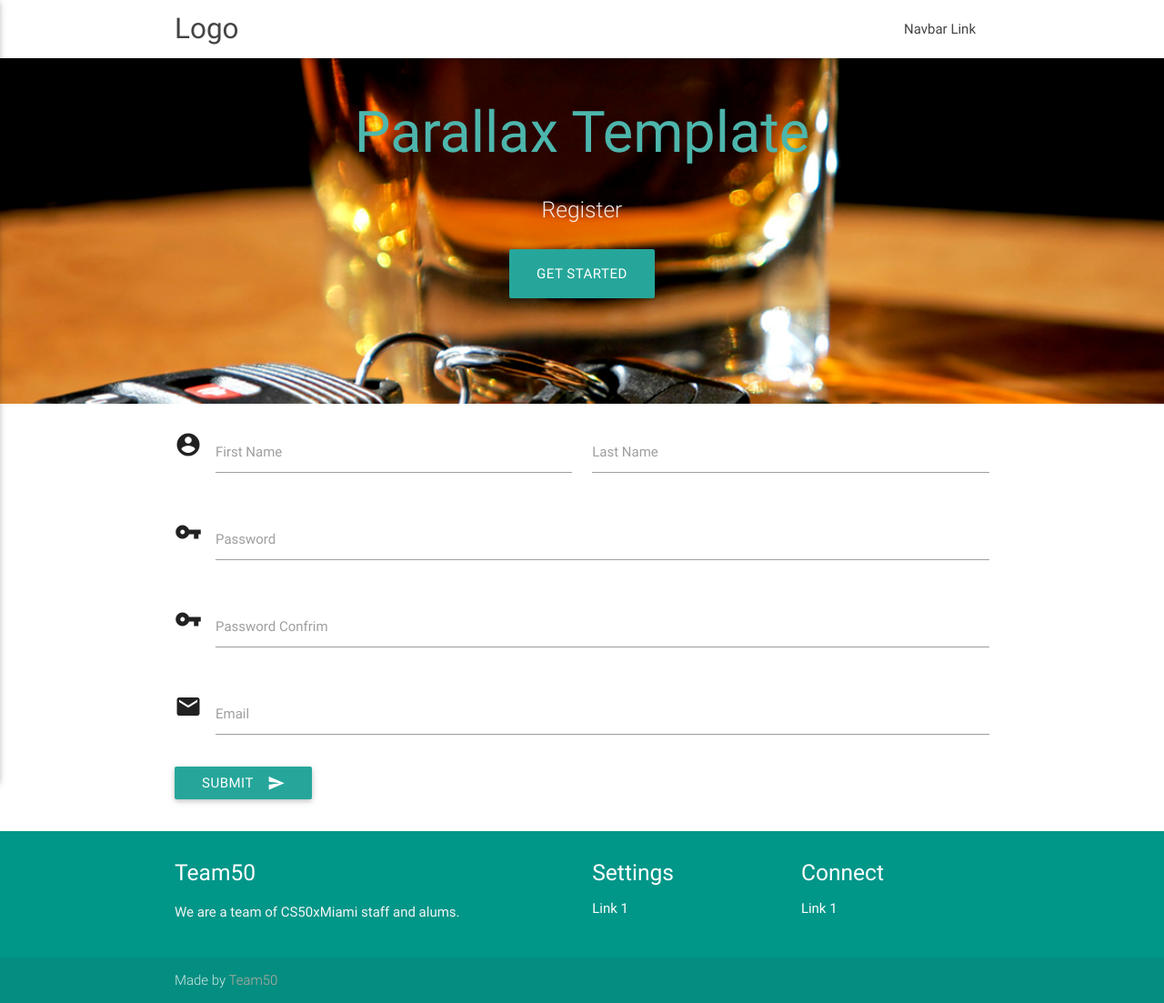
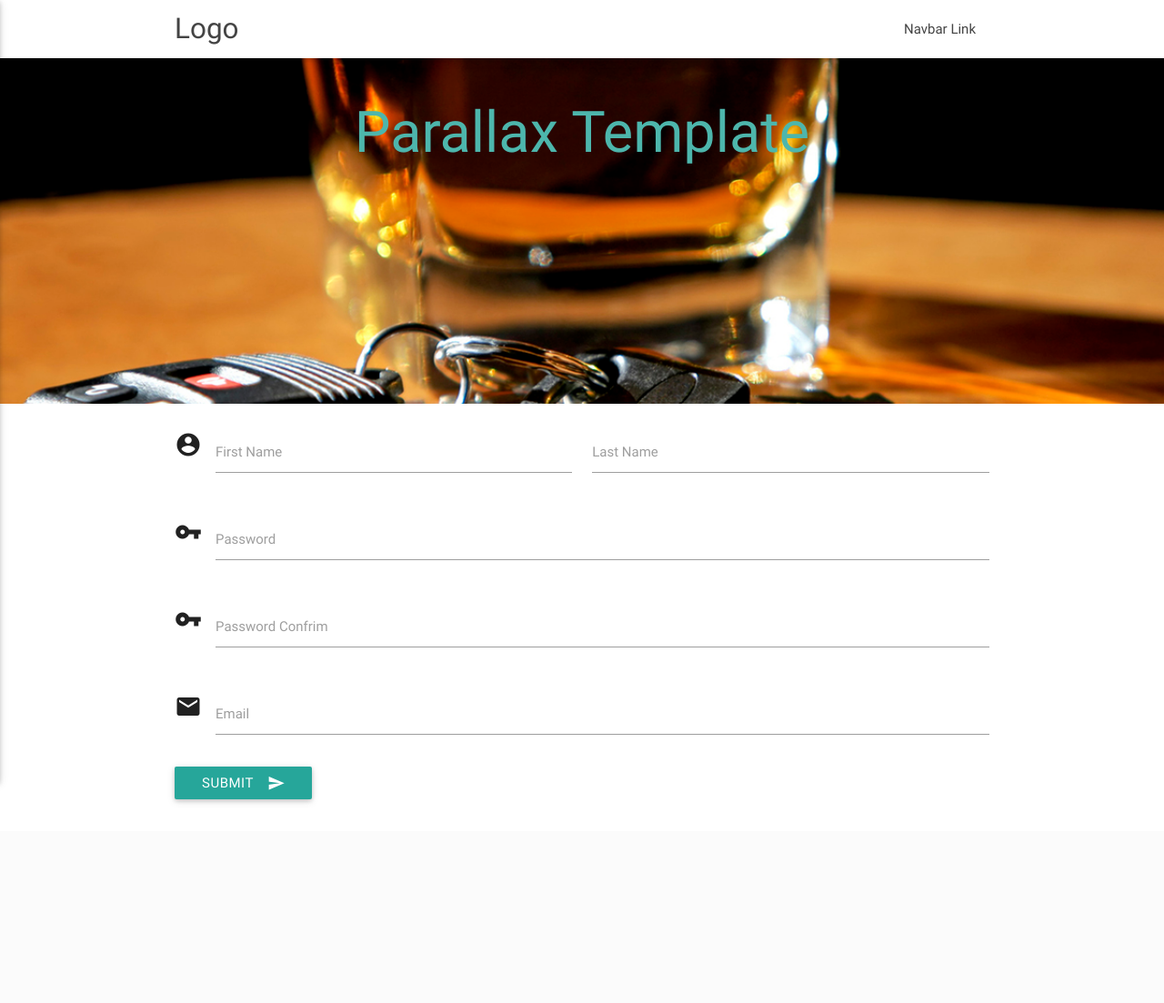
Before and after one commit to marliseu/visa-app, a PHP site: page /register.php in a window 1280 px wide. Shown: the whole page at 91% size. After the commit the page ends 883 px from the top, so only its background shows below. Run offline with PHP 8.4, Linux system fonts and the light colour scheme; some libraries are stand-ins or nearby versions.

Commit message:
removed footer from register

```diff
--- a/register.php
+++ b/register.php
@@ -2,5 +2,5 @@
   require('views/head.php');
   require('views/navigation.php');
   require('views/register-page.php');
-  require('views/footer.php');
+  require('views/scripts.php');
 ?>
--- a/views/footer.php
+++ b/views/footer.php
@@ -27,11 +27,3 @@
     </div>
   </div>
 </footer>
-
-<!--  Scripts-->
-<script src="https://code.jquery.com/jquery-2.1.1.min.js"></script>
-<script src="js/materialize.js"></script>
-<script src="js/init.js"></script>
-
-</body>
-</html>
--- a/views/register-page.php
+++ b/views/register-page.php
@@ -3,12 +3,6 @@
       <div class="container">
         <br><br>
         <h1 class="header center teal-text text-lighten-2">Parallax Template</h1>
-        <div class="row center">
-          <h5 class="header col s12 light">Register</h5>
-        </div>
-        <div class="row center">
-          <a href="https://www.youtube.com/watch?v=dQw4w9WgXcQ" id="download-button" class="btn-large waves-effect waves-light teal lighten-1">Get Started</a>
-        </div>
         <br><br>
 
       </div>
--- /dev/null
+++ b/views/scripts.php
@@ -0,0 +1,7 @@
+<!--  Scripts-->
+<script src="https://code.jquery.com/jquery-2.1.1.min.js"></script>
+<script src="js/materialize.js"></script>
+<script src="js/init.js"></script>
+
+</body>
+</html>
```
